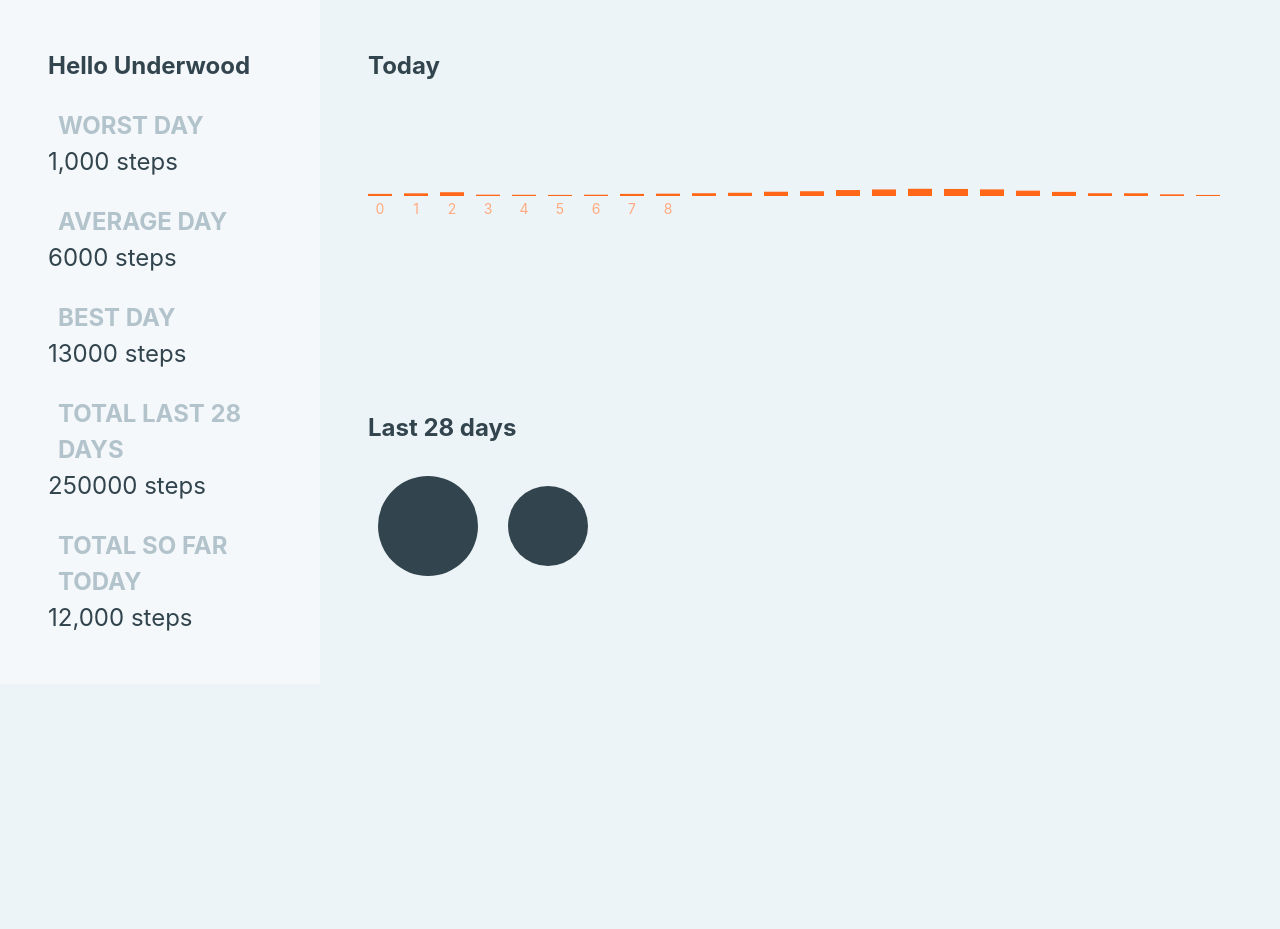
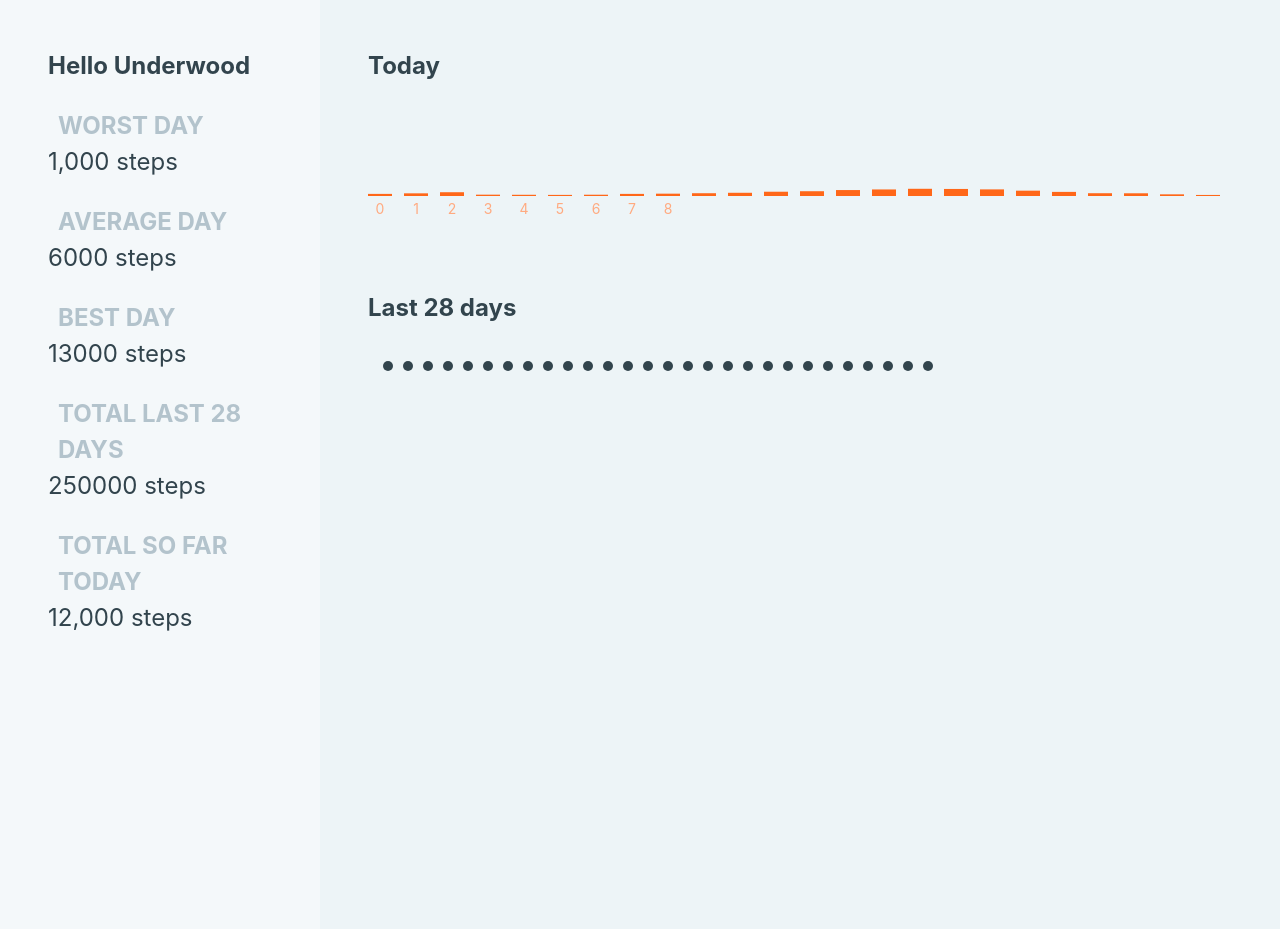
Before and after one commit to KingsLandingCS/Data-Visualization-D3.js, a plain HTML site: page course-flix/index.html in a window 1280 px wide. Shown: the top 929 px of the page. Before the commit the page ends 800 px from the top, so only its background shows below. Drawn offline with nearby package versions, Linux system fonts and the light colour scheme; a web font is replaced by a local one.

Commit message:
learning

```diff
--- /dev/null
+++ b/course-flix/data.js
@@ -0,0 +1,13 @@
+
+
+export let monthData = [
+    8429, 10345, 13505, 10222, 11102, 5721, 8091, 18081, 9123, 3724, 11401, 12230,
+    8534, 16034, 8429, 10345, 13505, 10222, 11102, 6721, 8091, 18081, 9123, 9724, 27401, 12230,
+    6534, 16034,
+];
+
+export let todayData = [
+    51, 0, 0, 0, 0, 0, 0, 0,
+    293, 352, 1782, 644, 328, 828, 905, 371, 373,
+    440, 471, 1321, 769, 1660, 663, 1329
+];
--- a/course-flix/index.html
+++ b/course-flix/index.html
@@ -10,7 +10,10 @@
     <link rel="preconnect" href="https://rsms.me/">
     <link rel="stylesheet" href="https://rsms.me/inter/inter.css">
     <script src="today.js" defer></script>
-    <script src="main.js defer"></script>
+    <script src="main.js" defer></script>
+    <script type="module" src="month.js" defer></script>
+    <script src="data.js" defer></script>
+
 </head>
 
 <body>
@@ -31,24 +34,18 @@
     </nav>
 
     <main>
+        <h1>Today</h1>
+        <svg width="900" height="200" class="today">
+        </svg>
 
-        <div class="first-svg-container">
-            <h1>Today</h1>
-            <svg width="900" height="200">
+        <div>
+            <h1>Last 28 days</h1>
+            <svg width="900" height="600" class="month">
 
             </svg>
         </div>
 
 
-
-        <div >
-            <h1>Last 28 days</h1>
-            <svg >
-                <circle cx="60" cy="80" r="50"></circle>
-                <circle cx="180" cy="80" r="40"></circle>
-                <circle cx="360" cy="80" r="60"></circle>
-            </svg>
-        </div>
     </main>
 
     <link rel="stylesheet" href="https://cdnjs.cloudflare.com/ajax/libs/bootstrap/5.3.3/css/bootstrap-grid.min.css"
--- /dev/null
+++ b/course-flix/month.js
@@ -0,0 +1,12 @@
+import { monthData, todayData } from './data.js';
+
+const monthSvg = d3.select("svg.month");
+
+monthSvg
+    .selectAll("circle")
+    .data(monthData)
+    .enter()
+    .append("circle")
+    .attr("cx", (d, i) => { return i * 20 + 20 })
+    .attr("cy", (d, i) => { return 40 })
+    .attr("r", (d, i) => { return 5 })
--- a/course-flix/today.js
+++ b/course-flix/today.js
@@ -3,12 +3,11 @@ const todayData = [20, 30, 50, 6, 4, 2,
     112, 109, 101, 78, 56, 32, 31, 12, 1];
 
 
-const todaySvg = d3.select("svg");
+const todaySvg = d3.select("svg.today");
 
 const barScale = d3.scaleLinear()
     .domain([0, 2000])
     .range([1, 112]);
-
 
 todaySvg
     .selectAll("rect")
@@ -25,6 +24,6 @@ todaySvg
     .data("todayData")
     .enter()
     .append("text")
-    .attr("x", (d, i) => { return i * 36 + 12})
+    .attr("x", (d, i) => { return i * 36 + 12 })
     .attr("y", 130)
     .text((d, i) => { return i })
```
